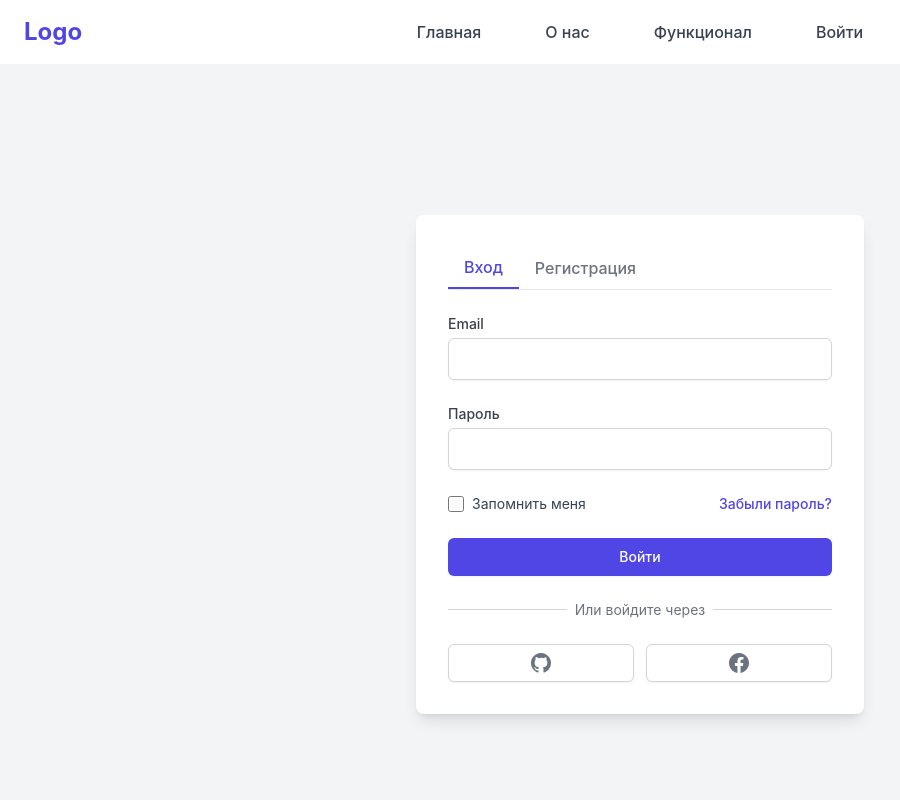
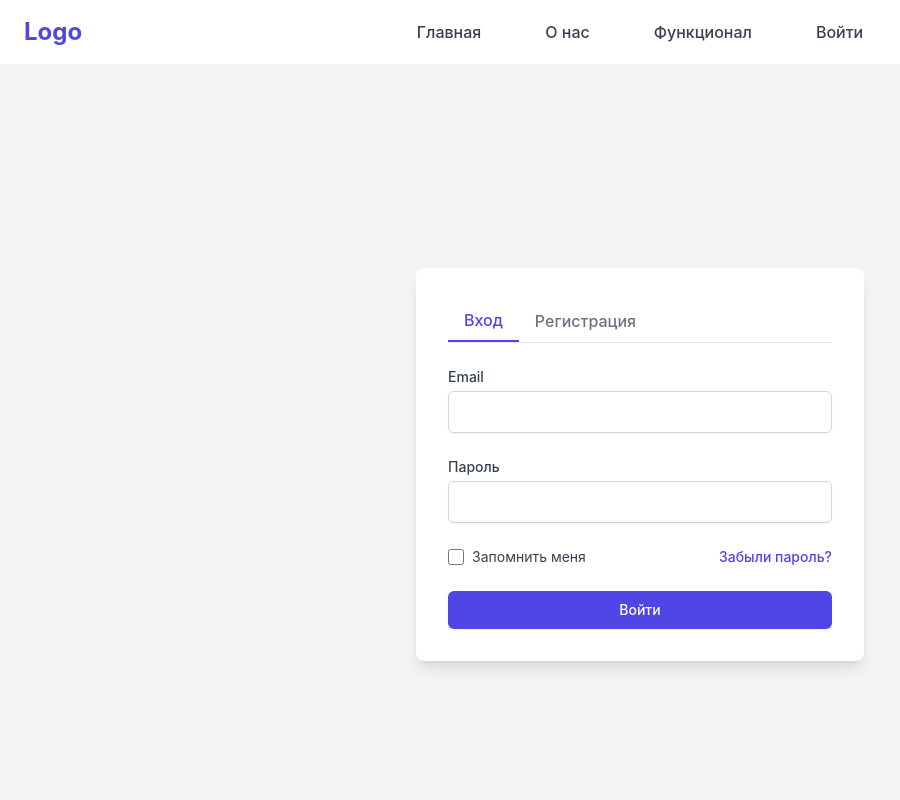
Before and after one commit to maoroch/MansapWay, a React (Create React App) app: page /auth in a window 1280 px wide. Shown: the top 800 px of the page, without its empty margins (0-900 px from the left). Built offline with nearby package versions, Linux system fonts and the light colour scheme.

Commit message:
убрал нижние кнопки в авторизации в странице auth.js

```diff
--- a/src/pages/auth.js
+++ b/src/pages/auth.js
@@ -250,44 +250,6 @@ const AuthPage = () => {
             </div>
           </form>
         )}
-
-        {/* Социальные кнопки */}
-        <div className="mt-6">
-          <div className="relative">
-            <div className="absolute inset-0 flex items-center">
-              <div className="w-full border-t border-gray-300"></div>
-            </div>
-            <div className="relative flex justify-center text-sm">
-              <span className="px-2 bg-white text-gray-500">Или войдите через</span>
-            </div>
-          </div>
-
-          <div className="mt-6 grid grid-cols-2 gap-3">
-            <div>
-              <button
-                onClick={() => handleSocialLogin('Google')}
-                className="w-full inline-flex justify-center py-2 px-4 border border-gray-300 rounded-md shadow-sm bg-white text-sm font-medium text-gray-500 hover:bg-gray-50"
-              >
-                <span className="sr-only">Войти через Google</span>
-                <svg className="w-5 h-5" fill="currentColor" viewBox="0 0 20 20" aria-hidden="true">
-                  <path fillRule="evenodd" d="M10 0C4.477 0 0 4.477 0 10c0 4.42 2.865 8.166 6.839 9.489.5.092.682-.217.682-.482 0-.237-.008-.866-.013-1.7-2.782.603-3.369-1.34-3.369-1.34-.454-1.156-1.11-1.462-1.11-1.462-.908-.62.069-.608.069-.608 1.003.07 1.531 1.03 1.531 1.03.892 1.529 2.341 1.087 2.91.832.092-.647.35-1.088.636-1.338-2.22-.253-4.555-1.11-4.555-4.943 0-1.091.39-1.984 1.029-2.683-.103-.253-.446-1.27.098-2.647 0 0 .84-.269 2.75 1.025A9.564 9.564 0 0110 4.844c.85.004 1.705.114 2.504.336 1.909-1.294 2.747-1.025 2.747-1.025.546 1.377.203 2.394.1 2.647.64.699 1.028 1.592 1.028 2.683 0 3.842-2.339 4.687-4.566 4.933.359.309.678.919.678 1.852 0 1.336-.012 2.415-.012 2.743 0 .267.18.578.688.48C17.14 18.163 20 14.418 20 10c0-5.523-4.477-10-10-10z" clipRule="evenodd" />
-                </svg>
-              </button>
-            </div>
-
-            <div>
-              <button
-                onClick={() => handleSocialLogin('Facebook')}
-                className="w-full inline-flex justify-center py-2 px-4 border border-gray-300 rounded-md shadow-sm bg-white text-sm font-medium text-gray-500 hover:bg-gray-50"
-              >
-                <span className="sr-only">Войти через Facebook</span>
-                <svg className="w-5 h-5" fill="currentColor" viewBox="0 0 20 20" aria-hidden="true">
-                  <path fillRule="evenodd" d="M20 10c0-5.523-4.477-10-10-10S0 4.477 0 10c0 4.991 3.657 9.128 8.438 9.878v-6.987h-2.54V10h2.54V7.797c0-2.506 1.492-3.89 3.777-3.89 1.094 0 2.238.195 2.238.195v2.46h-1.26c-1.243 0-1.63.771-1.63 1.562V10h2.773l-.443 2.89h-2.33v6.988C16.343 19.128 20 14.991 20 10z" clipRule="evenodd" />
-                </svg>
-              </button>
-            </div>
-          </div>
-        </div>
       </div>
     </div>
   );
```
